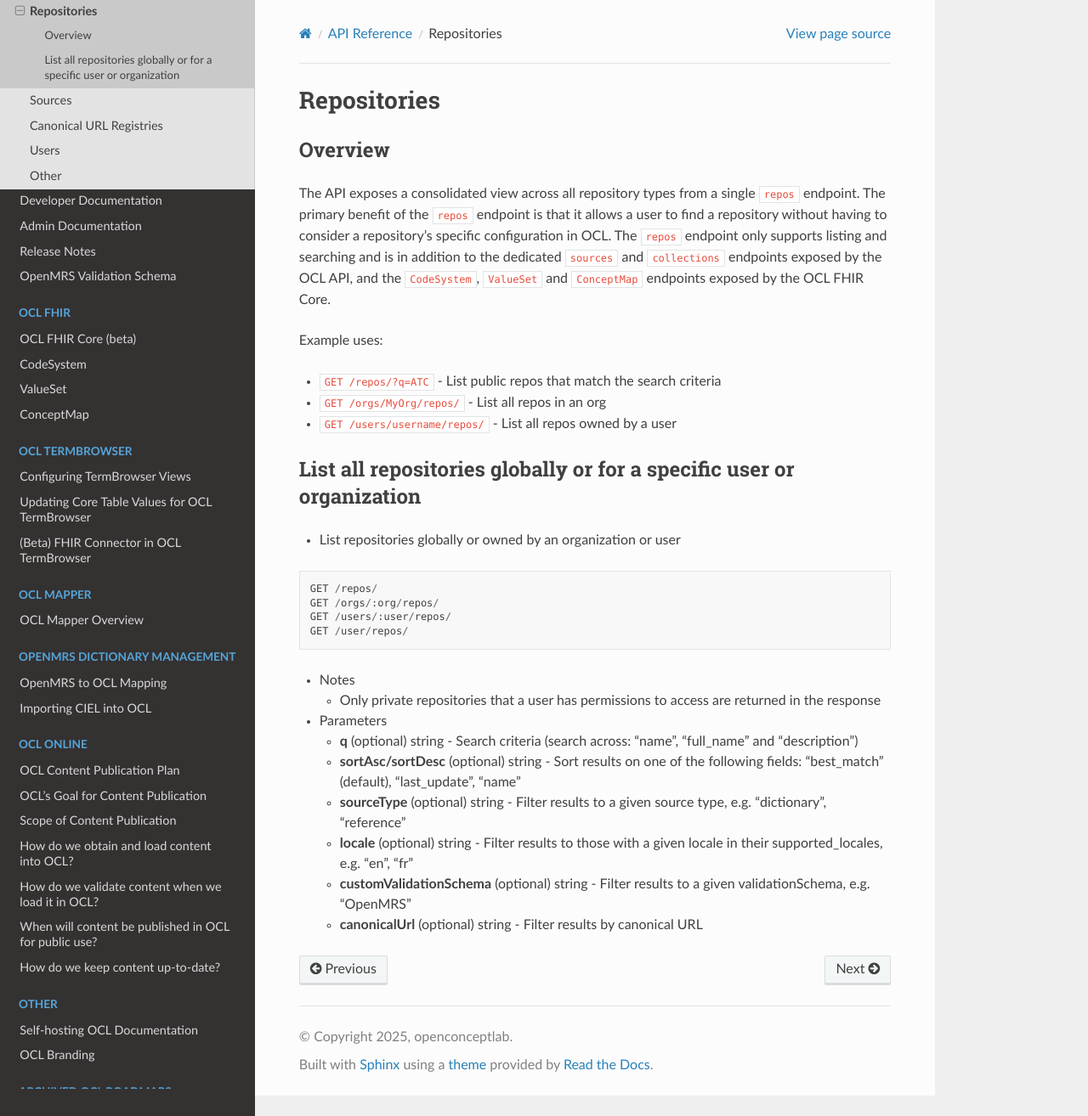
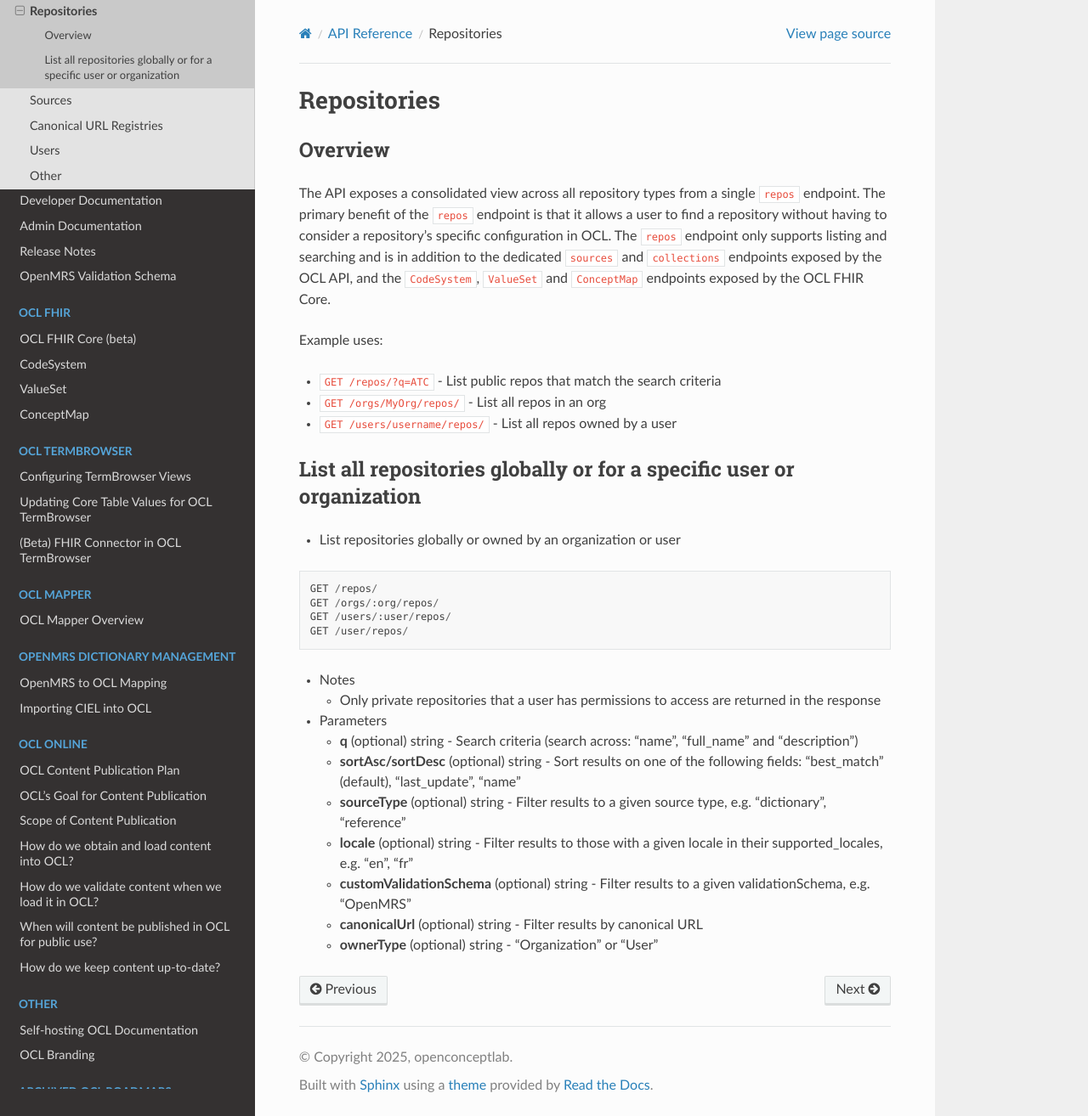
Before and after one commit to OpenConceptLab/ocl-docs, a Sphinx documentation site: the page built from docs/source/oclapi/apireference/repos.md, in a window 1280 px wide and 1314 px high. Shown: the whole window at 85% size. Built offline with Sphinx 7.4.7 and the Read the Docs theme 3.1.0, drawn with Linux system fonts in a browser that asks for light colours.

Commit message:
Update repos.md

```diff
--- a/docs/source/oclapi/apireference/repos.md
+++ b/docs/source/oclapi/apireference/repos.md
@@ -27,3 +27,4 @@ GET /user/repos/
     * **locale** (optional) string - Filter results to those with a given locale in their supported_locales, e.g. "en", "fr"
     * **customValidationSchema** (optional) string - Filter results to a given validationSchema, e.g. "OpenMRS"
     * **canonicalUrl** (optional) string - Filter results by canonical URL
+    * **ownerType** (optional) string - "Organization" or "User"
```
